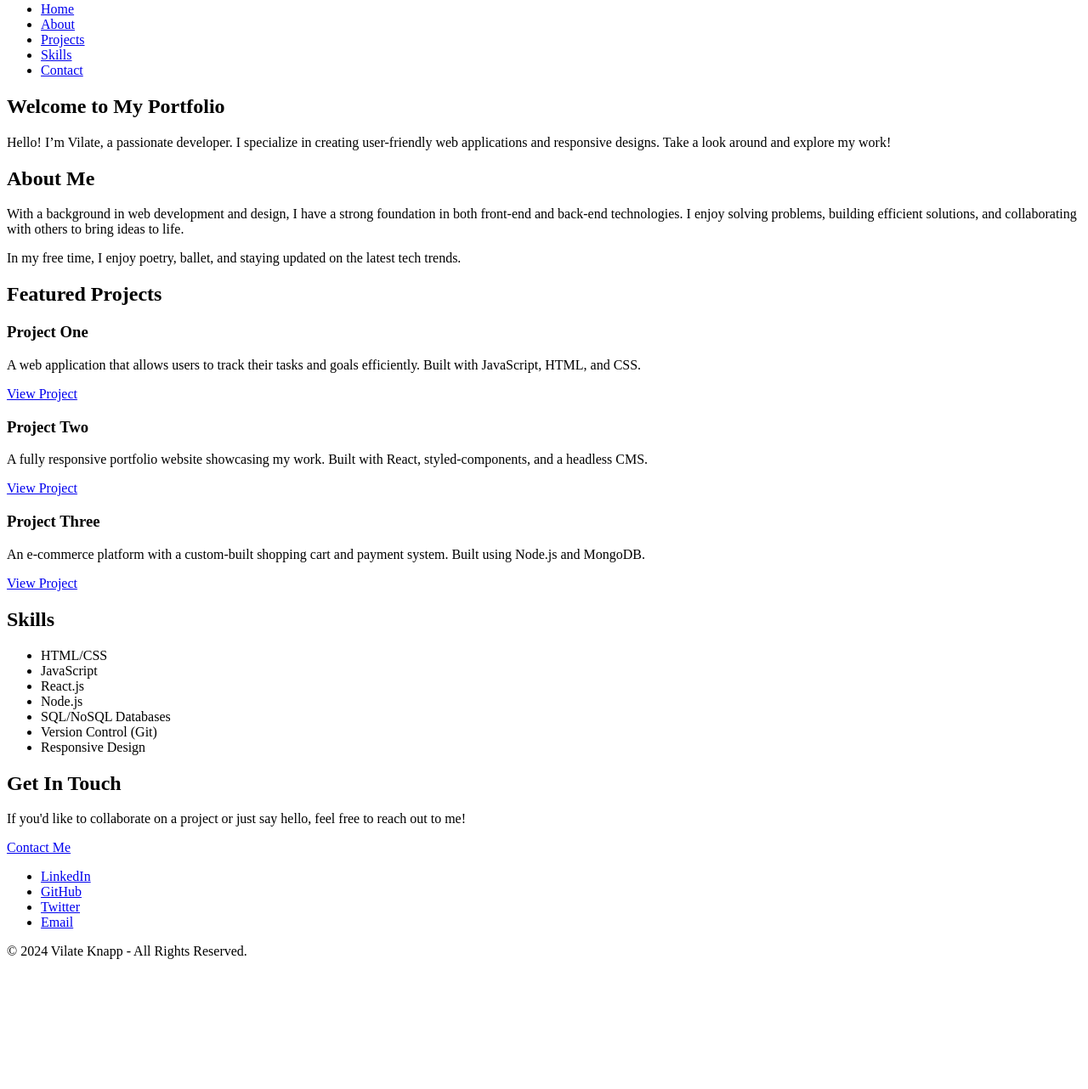
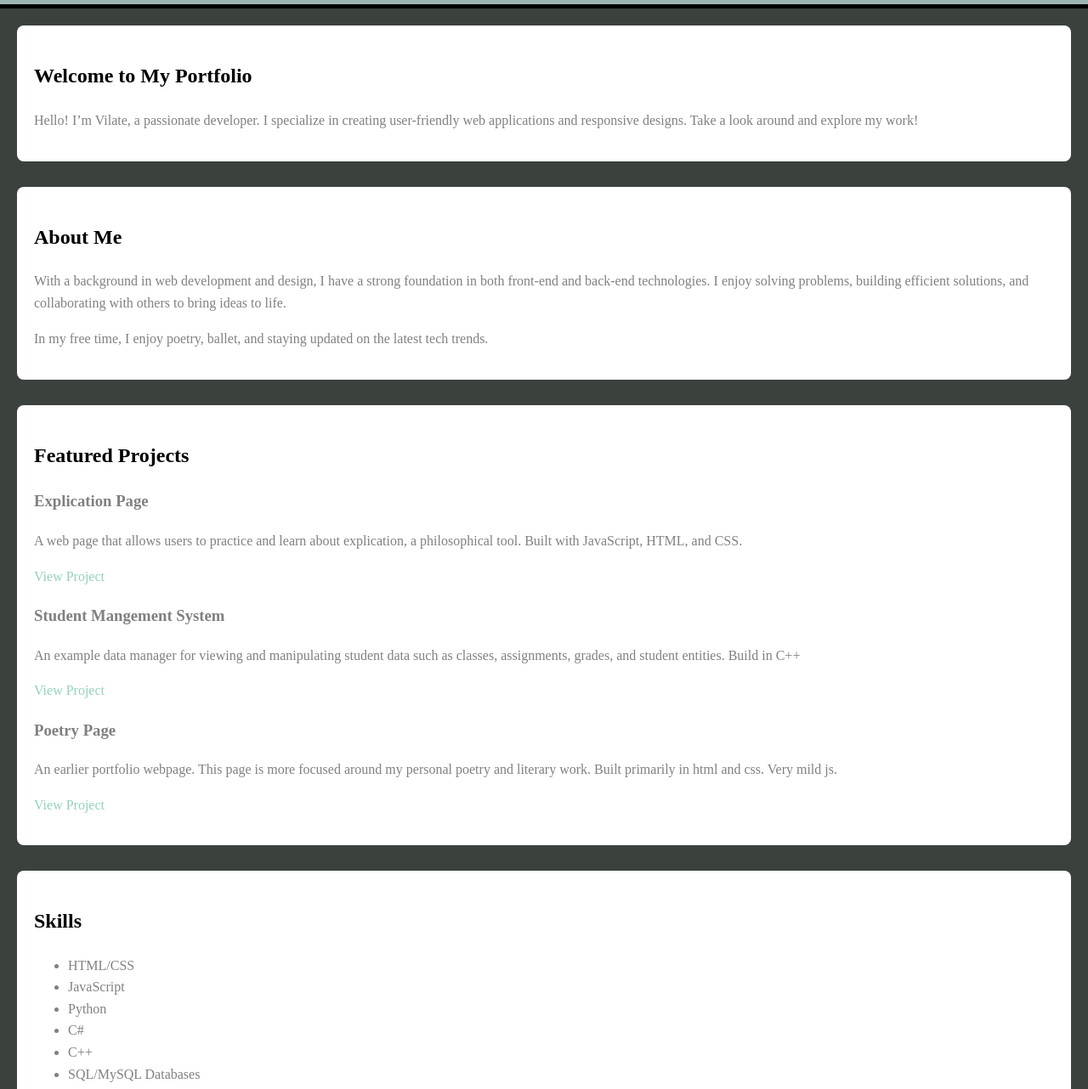
Before and after one commit to cupofvilatte/cse290, a plain HTML site: page index.html in a window 1280 px wide. Shown: the part 65-1347 px from the top of the page at 85% size. Before the commit the page ends 1210 px from the top, so only its background shows below. Drawn offline with Linux system fonts and the light colour scheme.

Commit message:
added styling

```diff
--- a/index.html
+++ b/index.html
@@ -12,7 +12,7 @@
         <nav>
             <h1>My Portfolio</h1>
             <ul>
-                <li><a href="#">Home</a></li>
+                <li><a href="./index.html">Home</a></li>
                 <li><a href="#">About</a></li>
                 <li><a href="#">Projects</a></li>
                 <li><a href="#">Skills</a></li>
@@ -36,19 +36,19 @@
         <section id="projects">
             <h2>Featured Projects</h2>
             <div class="project">
-                <h3>Project One</h3>
-                <p>A web application that allows users to track their tasks and goals efficiently. Built with JavaScript, HTML, and CSS.</p>
-                <a href="#">View Project</a>
+                <h3>Explication Page</h3>
+                <p>A web page that allows users to practice and learn about explication, a philosophical tool. Built with JavaScript, HTML, and CSS.</p>
+                <a href="https://cupofvilatte.github.io/wdd131/explication/index.html">View Project</a>
             </div>
             <div class="project">
-                <h3>Project Two</h3>
-                <p>A fully responsive portfolio website showcasing my work. Built with React, styled-components, and a headless CMS.</p>
-                <a href="#">View Project</a>
+                <h3>Student Mangement System</h3>
+                <p>An example data manager for viewing and manipulating student data such as classes, assignments, grades, and student entities. Build in C++</p>
+                <a href="https://github.com/cupofvilatte/studentManagementSystem">View Project</a>
             </div>
             <div class="project">
-                <h3>Project Three</h3>
-                <p>An e-commerce platform with a custom-built shopping cart and payment system. Built using Node.js and MongoDB.</p>
-                <a href="#">View Project</a>
+                <h3>Poetry Page</h3>
+                <p>An earlier portfolio webpage. This page is more focused around my personal poetry and literary work. Built primarily in html and css. Very mild js.</p>
+                <a href="https://cupofvilatte.github.io/vilattepoetry/">View Project</a>
             </div>
         </section>
 
@@ -57,11 +57,13 @@
             <ul>
                 <li>HTML/CSS</li>
                 <li>JavaScript</li>
-                <li>React.js</li>
-                <li>Node.js</li>
-                <li>SQL/NoSQL Databases</li>
+                <li>Python</li>
+                <li>C#</li>
+                <li>C++</li>
+                <li>SQL/MySQL Databases</li>
                 <li>Version Control (Git)</li>
                 <li>Responsive Design</li>
+                <li>Excel</li>
             </ul>
         </section>
 
@@ -74,9 +76,8 @@
 
     <footer>
         <ul>
-            <li><a href="#">LinkedIn</a></li>
-            <li><a href="#">GitHub</a></li>
-            <li><a href="#">Twitter</a></li>
+            <li><a href="https://www.linkedin.com/in/vilate-knapp/">LinkedIn</a></li>
+            <li><a href="https://github.com/cupofvilatte">GitHub</a></li>
             <li><a href="#">Email</a></li>
         </ul>
         <p>&copy; 2024 Vilate Knapp - All Rights Reserved.</p>
--- a/styles/mainstyle.css
+++ b/styles/mainstyle.css
@@ -10,3 +10,105 @@
     --header-font: Verdana;
     --paragraph-font: Trebuchet;
 }
+
+body {
+    font-family: var(--paragraph-font);
+    background-color: var(--background-color);
+    color: grey;
+    margin: 0;
+    padding: 0;
+    line-height: 1.6;
+}
+
+header {
+    background-color: var(--accent-color-1);
+    padding: 1rem;
+    color: var(--background-color);
+    border-bottom: 5px solid black;
+}
+
+nav {
+    display: flex;
+    justify-content: space-between;
+    align-items: center;
+}
+
+nav h1 {
+    margin: 0;
+    font-family: var(--header-font);
+}
+
+nav ul {
+    list-style-type: none;
+    padding: 0;
+    margin: 0;
+    display: flex;
+}
+
+nav li {
+    margin: 0 15px;
+}
+
+nav a {
+    text-decoration: none;
+    color: var(--background-color);
+    transition: color 0.3s;
+}
+
+nav a:hover {
+    color: var(--accent-color-2);
+}
+
+main {
+    padding: 20px;
+}
+
+section {
+    margin-bottom: 30px;
+    background-color: var(--secondary-color);
+    padding: 20px;
+    border-radius: 8px;
+}
+
+h2 {
+    color: black;
+}
+
+.project {
+    margin-bottom: 15px;
+}
+
+.project a {
+    color: var(--accent-color-2);
+    text-decoration: none;
+}
+
+.project a:hover {
+    text-decoration: underline;
+}
+
+footer {
+    background-color: var(--accent-color-1);
+    padding: 1rem;
+    text-align: center;
+}
+
+footer ul {
+    list-style-type: none;
+    padding: 0;
+    margin: 0;
+}
+
+footer li {
+    display: inline;
+    margin: 0 10px;
+}
+
+footer a {
+    text-decoration: none;
+    color: var(--background-color);
+}
+
+footer a:hover {
+    text-decoration: underline;
+}
```
